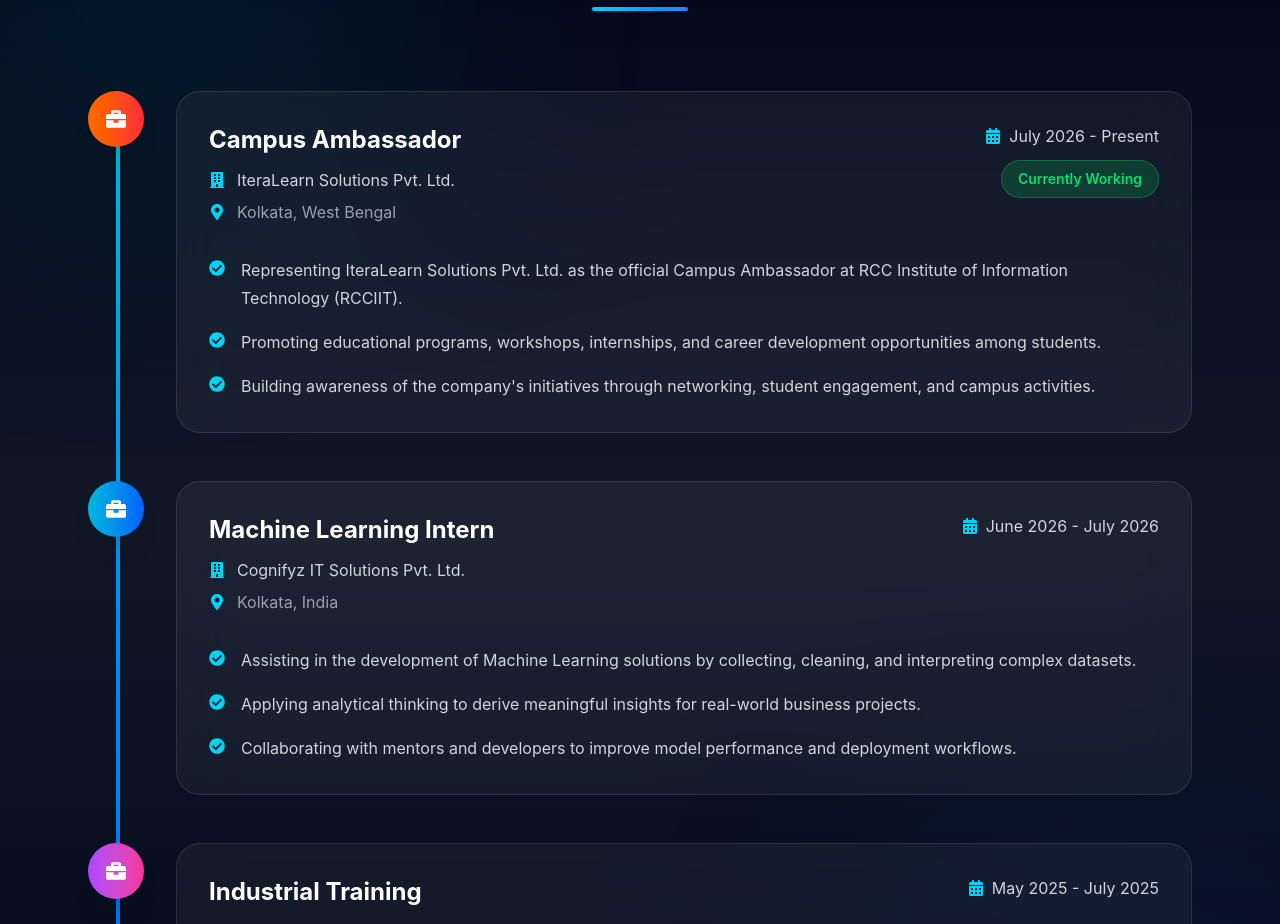
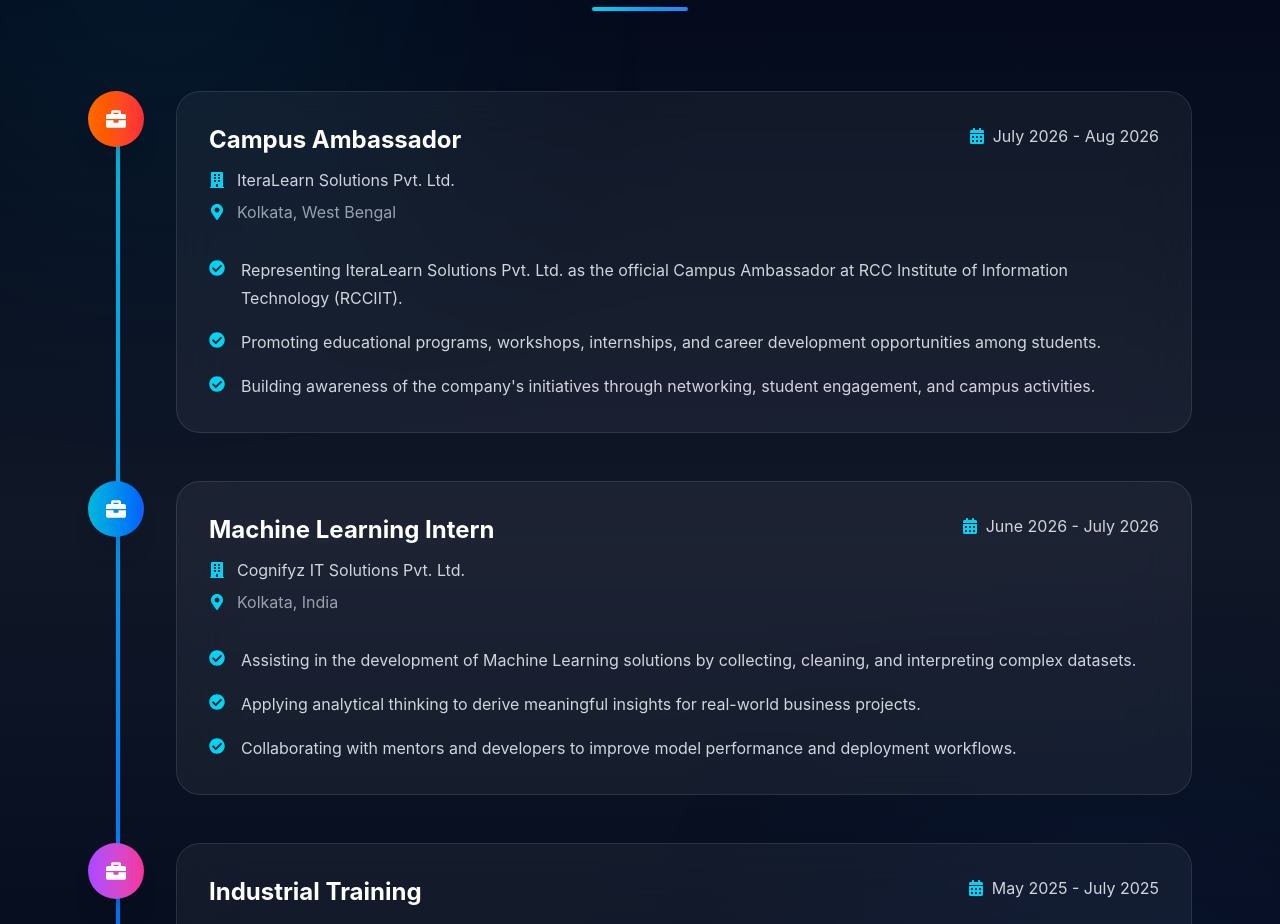
Before and after one commit to RAJSINGH20/PORTFOLIO, a React app: page / in a window 1280 px wide. Shown: the part 3660-4584 px from the top of the page. Built offline with nearby package versions, Linux system fonts and the light colour scheme; the HTML template or start-up script is replaced by a standard one.

Commit message:
minor changes in experince

```diff
--- a/src/Components/Sections/Experience.jsx
+++ b/src/Components/Sections/Experience.jsx
@@ -12,9 +12,9 @@
   {
     role: "Campus Ambassador",
     company: "IteraLearn Solutions Pvt. Ltd.",
-    duration: "July 2026 - Present",
+    duration: "July 2026 - Aug 2026",
     location: "Kolkata, West Bengal",
-    current: true,
+    current: false,
     color: "from-orange-500 to-red-500",
     points: [
       "Representing IteraLearn Solutions Pvt. Ltd. as the official Campus Ambassador at RCC Institute of Information Technology (RCCIIT).",
```
